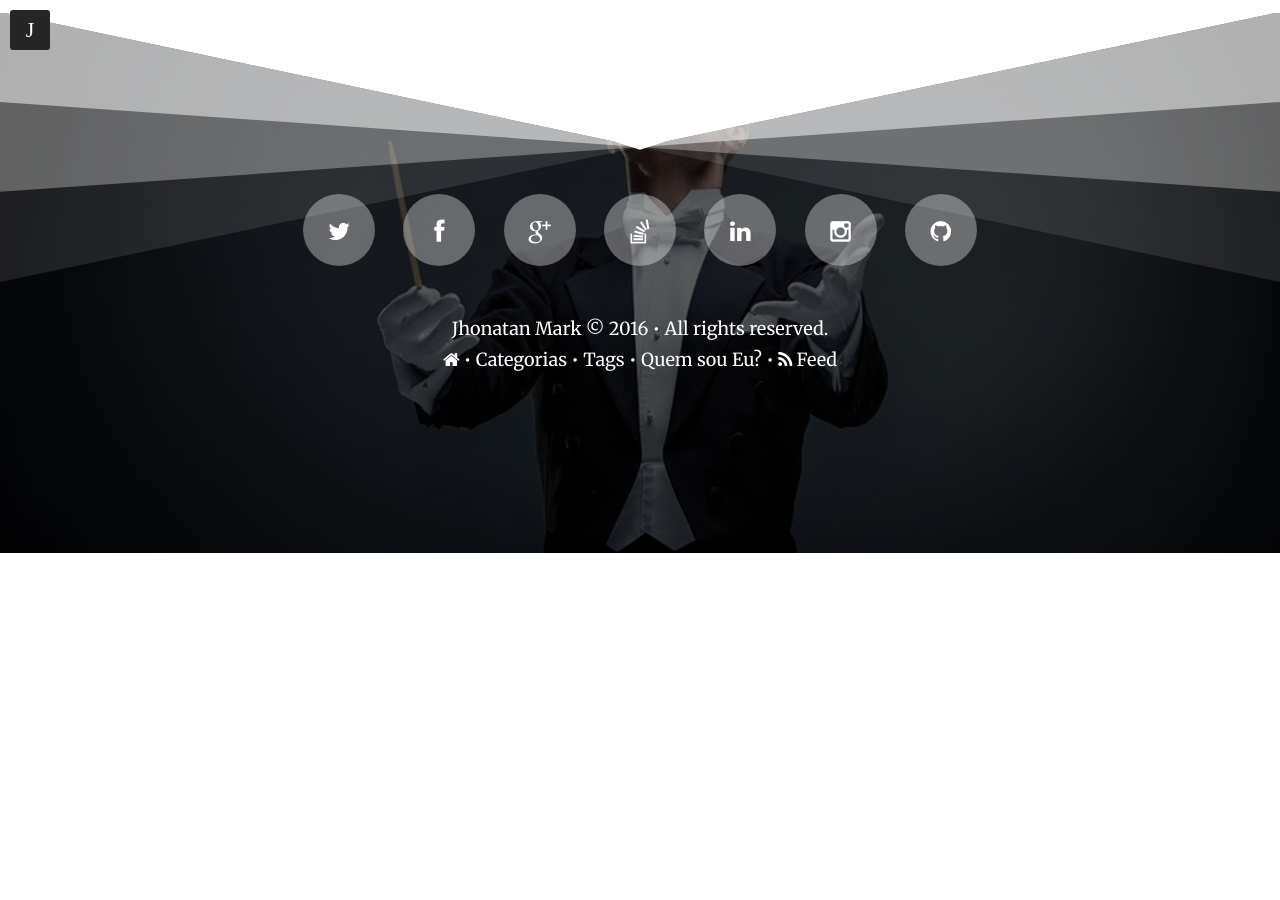
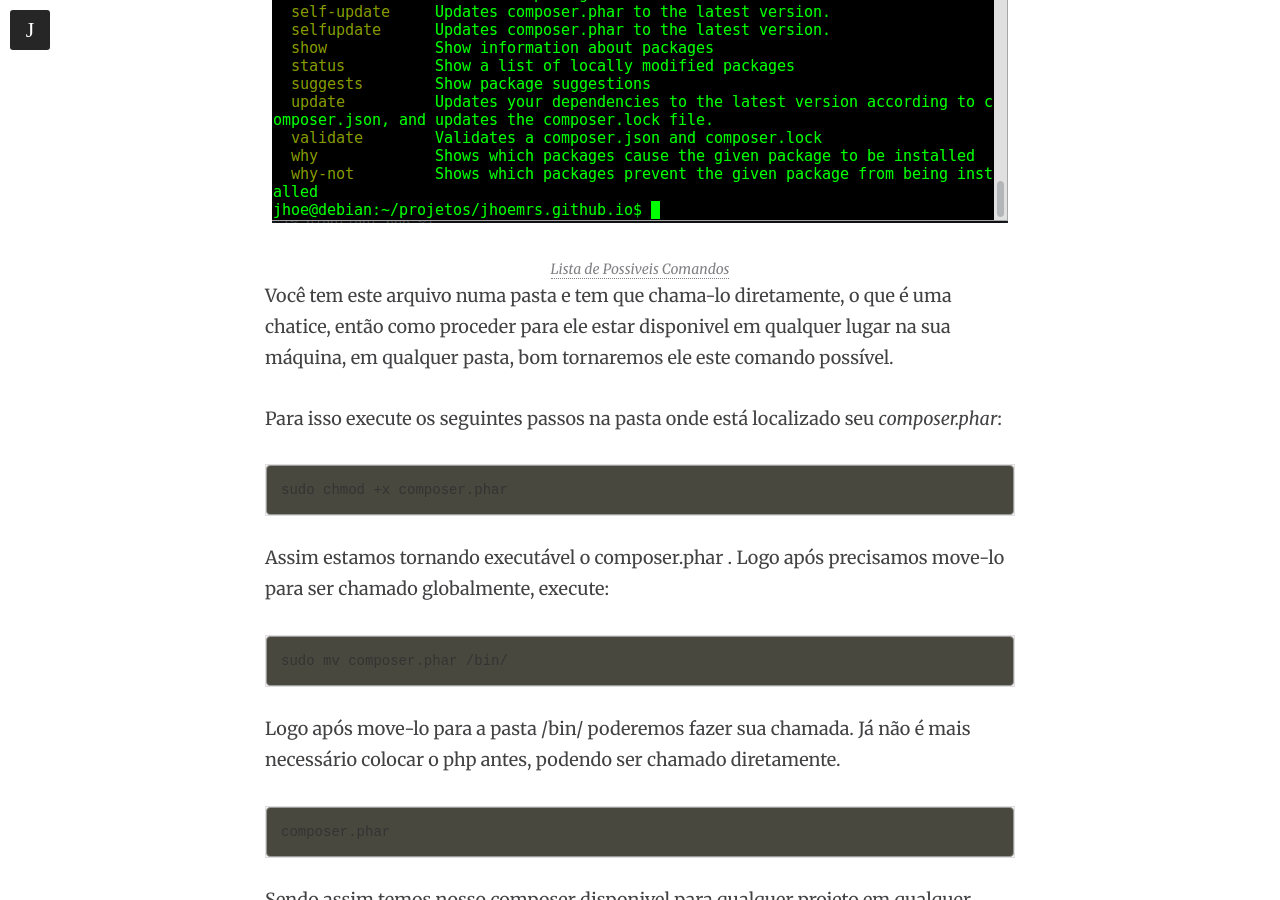
Before and after one commit to jhoemrs/old_theme, a Jekyll site: the page built from _posts/2016-03-13-composerInstall.md, in a window 1280 px wide and 900 px high, scrolled down 2223 px. Built offline with Jekyll 4.4.1, drawn with Linux system fonts in a browser that asks for light colours; nearby versions of some CDN libraries; comment, search, counter and statistics services are not loaded; before the commit the page ends 2776 px from its top, so only the background shows below that; some of the changed text lies outside the part shown.

Commit message:
Postagem Composer Install.

```diff
--- a/_posts/2016-03-13-composerInstall.md
+++ b/_posts/2016-03-13-composerInstall.md
@@ -20,5 +20,45 @@ Eis então o Composer:
 
 <figure>
 	<img src="{{ site.url }}/images/postagens/composerInstall/composerLogo.png">
-	<figcaption><a href="https://getcomposer.org/download/" data-toggle="tooltip" title="Eis o Maestro">Programe Em Python !</a></figcaption>
+	<figcaption><a href="https://getcomposer.org/download/" data-toggle="tooltip" title="Eis o Maestro">Clique aqui para Download !</a></figcaption>
 </figure>
+
+A instalação do Composer muda frequentemente, então siga a partir do link acima.
+
+Porém eles não dão algumas informações importantes.
+
+Quando você faz este procedimento de Download, você tem na pasta em que executou os comandos um arquivo chamado *composer.phar* , e para executá-lo você necessita de chamar o php logo assim ficará o comando:
+{% highlight php %}
+php composer.phar
+{% endhighlight %}
+
+Ao chamar este comando verá a lista de opções que ele te trará:
+
+<figure>
+	<img src="{{ site.url }}/images/postagens/composerInstall/chamadaComposer.png">
+	<figcaption><a data-toggle="tooltip" title="Chamada do Composer">Lista de Possiveis Comandos</a></figcaption>
+</figure>
+
+Você tem este arquivo numa pasta e tem que chama-lo diretamente, o que é uma chatice, então como proceder para ele estar disponivel em qualquer lugar na sua máquina, em qualquer pasta, bom tornaremos ele este comando possível.
+
+Para isso execute os seguintes passos na pasta onde está localizado seu *composer.phar*:
+{% highlight console %}
+sudo chmod +x composer.phar
+{% endhighlight %}
+
+Assim estamos tornando executável o composer.phar .
+Logo após precisamos move-lo para ser chamado globalmente, execute:
+{% highlight console %}
+sudo mv composer.phar /bin/
+{% endhighlight %}
+
+Logo após move-lo para a pasta /bin/ poderemos fazer sua chamada.
+Já não é mais necessário colocar o php antes, podendo ser chamado diretamente.
+{% highlight console %}
+composer.phar
+{% endhighlight %}
+
+Sendo assim temos nosso composer disponivel para qualquer projeto em qualquer pasta e momento.
+Então se você tem vários projetos não é necessário baixar 1 composer para cada !
+
+Espero ter ajudado ! Até a próxima !
```
Also changed, not shown: images/postagens/composerInstall/chamadaComposer.png (added).
